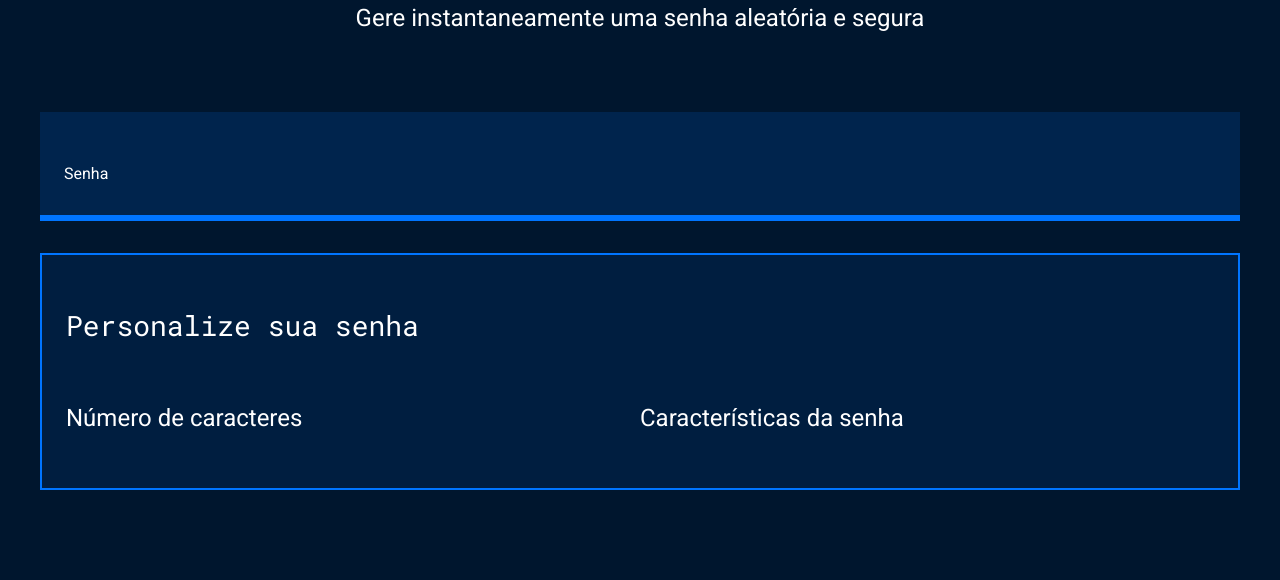
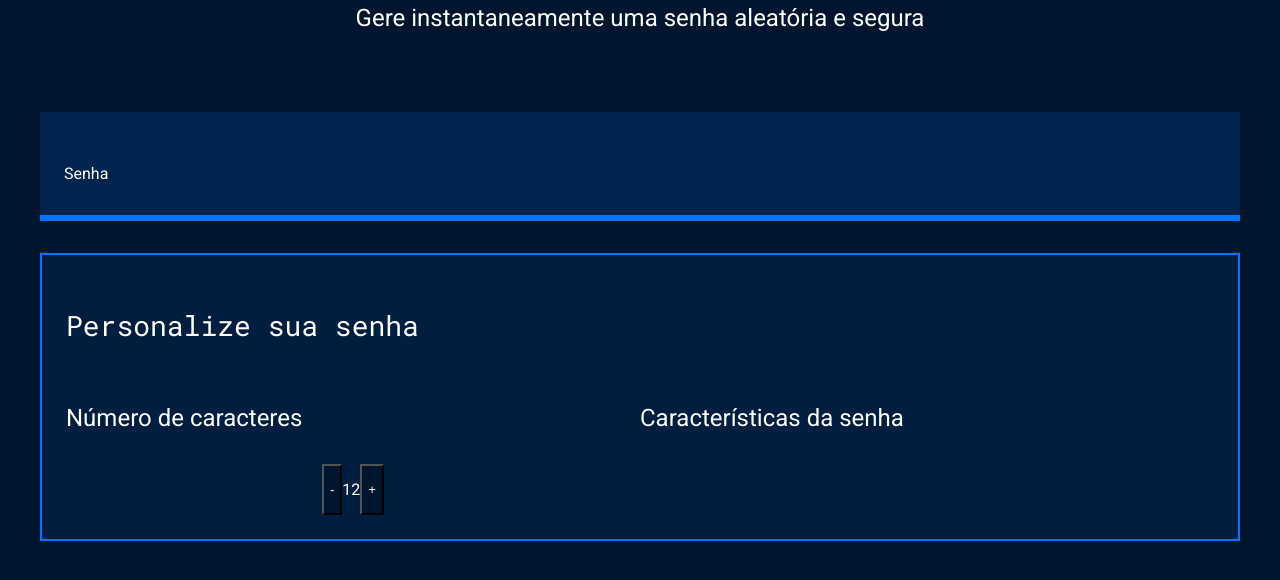
Before and after one commit to Rafaelmorales1982/gerador-senha-3ano, a plain HTML site: page index.html in a window 1280 px wide. Shown: the part 214-794 px from the top of the page. Drawn offline with Linux system fonts and the light colour scheme.

Commit message:
continuando

```diff
--- a/index.html
+++ b/index.html
@@ -29,7 +29,19 @@
 
                     <!--Criar os botões com os alunos e o style.css-->
                     <!--CRIANDO BOTÕES-->
+<div class="parametro-senha-botoes">
+<button class="parametro-senha__botao">
+-
+</button>
+<p class="parametro-senha__texto">
+    12
+</p>
 
+<button class="parametro-senha__botao">
++
+</button>
+
+</div>
 
 
 
--- a/style.css
+++ b/style.css
@@ -93,5 +93,14 @@ body {
 
 /*---------------Codificando os botões negativo e positivo ------*/
 
+.parametro-senha-botoes{
+  display: flex;
+  justify-content: center;
+}
+
+.parametro-senha__botao {
+background-color: var(--cor-de-fundo);
+color: var(--branco);
+}
 
 /*-----2° parte dos checkbox  fazer com os alunos---*/
```
